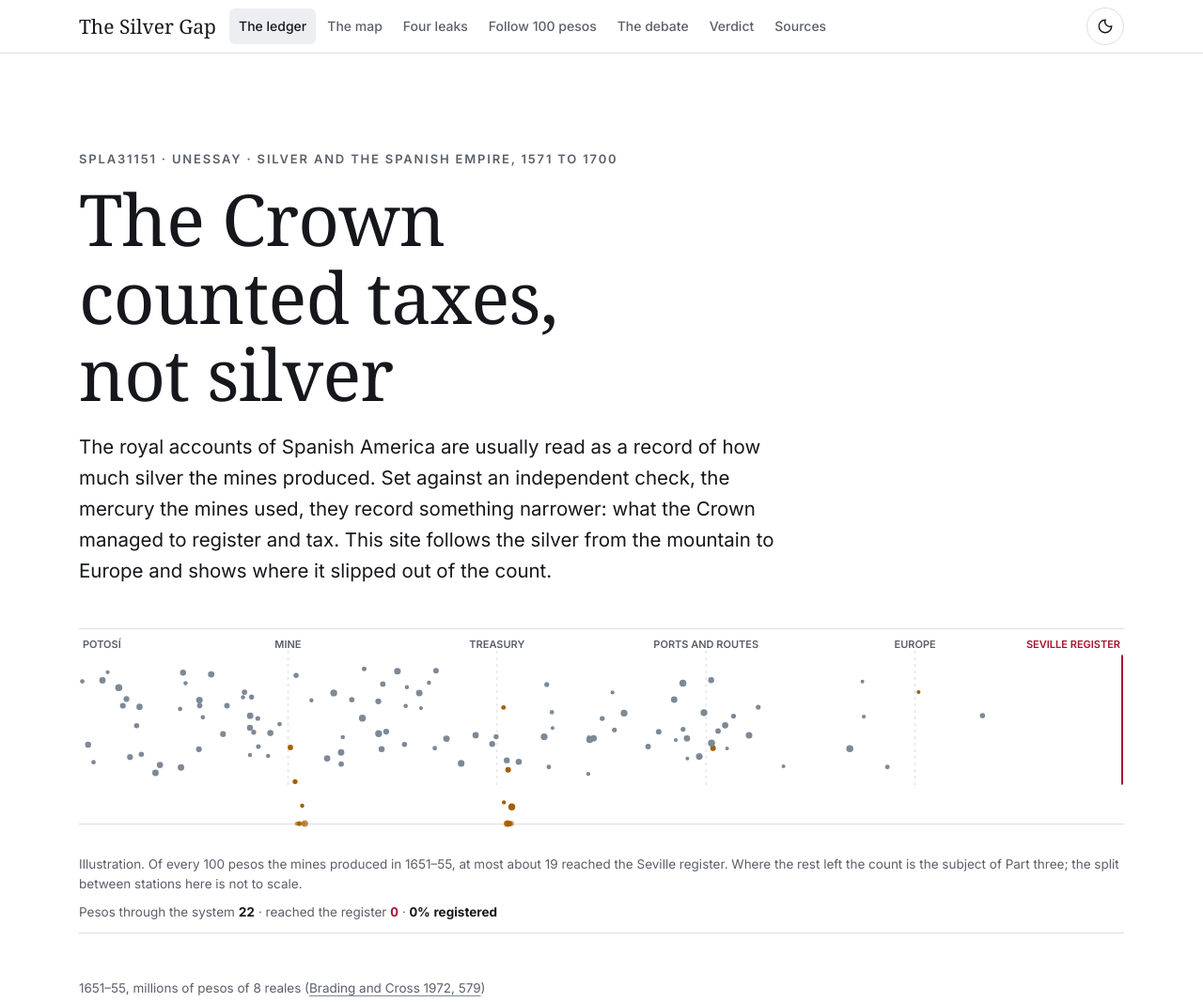
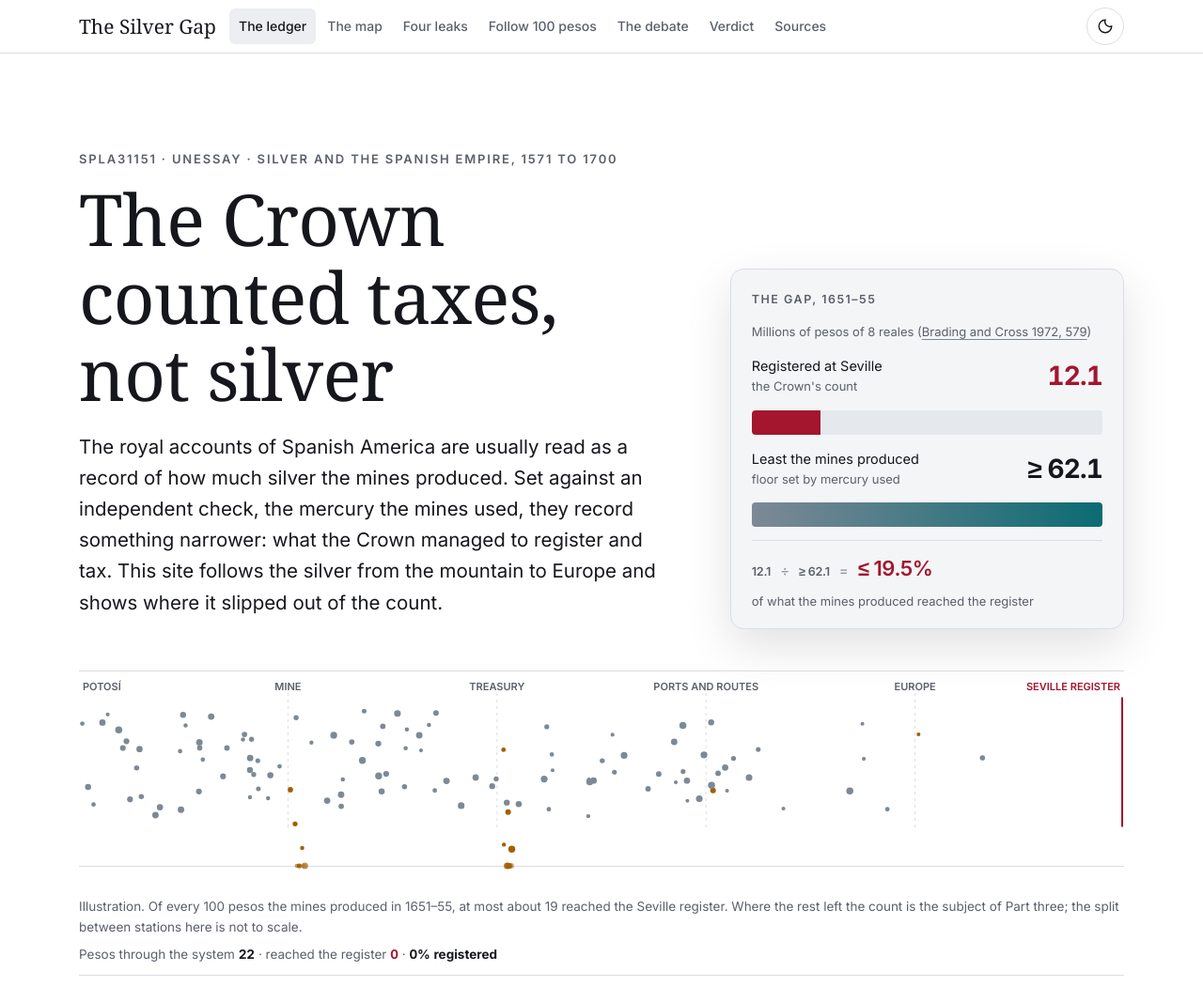
Before and after one commit to luke-cnln/silver-gap, a plain HTML site: page index.html in a window 1280 px wide. Shown: the top 1067 px of the page at 94% size. Drawn offline with Linux system fonts and the light colour scheme; a web font is replaced by a local one.

Commit message:
Hero: evidence card beside the claim, computed share, staged entrance; section reveals

```diff
--- a/index.html
+++ b/index.html
@@ -62,6 +62,7 @@ button{font-family:inherit;color:inherit}
 .hero h1{max-width:15ch}
 .hero .lede{margin-top:20px}
 .duel{margin-top:clamp(28px,4vw,48px);display:grid;gap:14px;max-width:880px}
+.duel .meta{font-size:13px;color:var(--mute)}
 .drow{display:grid;grid-template-columns:minmax(0,12em) minmax(0,1fr) 6em;gap:14px;align-items:center}
 .drow .l{font-size:14.5px}
 .drow .l small{display:block;color:var(--mute);font-size:13px}
@@ -74,6 +75,26 @@ button{font-family:inherit;color:inherit}
 .hstats span{font-size:14px;color:var(--mute)}
 .dv,.hstats strong,.card .num,.panel .big,.tcard .y{font-family:Inter,system-ui,sans-serif!important;font-weight:650!important;letter-spacing:-.03em;font-variant-numeric:tabular-nums lining-nums}
 .fig-n{font-family:Inter,system-ui,sans-serif;font-weight:600;font-size:.84em;letter-spacing:-.02em;font-variant-numeric:lining-nums}
+.hgrid{display:grid;grid-template-columns:minmax(0,1fr)}
+.hgrid>.sieve,.hgrid>.hstats,.hgrid>.cue{grid-column:1/-1}
+.hc-k{font-size:12.5px;letter-spacing:.12em;text-transform:uppercase;color:var(--mute);font-weight:600}
+.hc-eq{display:flex;flex-wrap:wrap;align-items:baseline;gap:6px 10px;padding-top:12px;border-top:1px solid var(--rule);font-size:15px;color:var(--mute)}
+.hc-eq i{font-style:normal;opacity:.7}
+.hc-eq b{color:var(--red);font-size:22px}
+.hc-eq small{flex-basis:100%;font-size:13px}
+@media(min-width:1080px){
+.hgrid{grid-template-columns:minmax(0,1.2fr) minmax(0,.8fr);column-gap:clamp(40px,5vw,80px);align-items:end}
+.hcard{margin-top:0;align-self:end;border:1px solid var(--rule);border-radius:14px;padding:22px 22px 18px;background:var(--panel);box-shadow:0 18px 50px rgb(0 0 0/.12)}
+.hcard .drow{grid-template-columns:minmax(0,1fr) auto}.hcard .drow .dtrack{grid-column:1/-1;grid-row:2;height:26px}
+.hcard .dv{font-size:28px}
+}
+/* reveal */
+.rv{opacity:0;transform:translateY(14px);transition:opacity .8s cubic-bezier(.2,.7,.1,1),transform .8s cubic-bezier(.2,.7,.1,1)}
+.rv.in{opacity:1;transform:none}
+.hero .hcopy>*{animation:hin .9s cubic-bezier(.2,.7,.1,1) both}
+.hero .hcopy>:nth-child(2){animation-delay:.08s}.hero .hcopy>:nth-child(3){animation-delay:.18s}
+.hero .hcard{animation:hin 1s .3s cubic-bezier(.2,.7,.1,1) both}
+@keyframes hin{from{opacity:0;transform:translateY(16px)}to{opacity:1;transform:none}}
 /* sieve */
 .sieve{position:relative;margin-top:clamp(26px,4vw,44px);border-top:1px solid var(--rule);border-bottom:1px solid var(--rule)}
 #sv{display:block;width:100%;height:clamp(170px,20vw,230px)}
@@ -237,6 +258,7 @@ body{font-size:16px}
 .tl .yr:nth-child(even){display:none}
 }
 @media print{
+.rv{opacity:1!important;transform:none!important}
 .top,#prog,.cue,.keys,.layers,.presets,.tbtn,.skip{display:none!important}
 .step{min-height:0}.stick{position:static;height:420px}
 .tpanel[hidden]{display:block!important}
@@ -259,18 +281,22 @@ a{color:inherit}
 </div></div>
 
 <header class="hero" id="top">
-<div class="wrap">
+<div class="wrap hgrid">
+<div class="hcopy">
 <div class="kicker">SPLA31151 · Unessay · Silver and the Spanish Empire, 1571 to 1700</div>
 <h1>The Crown counted taxes, not silver</h1>
 <p class="lede">The royal accounts of Spanish America are usually read as a record of how much silver the mines produced. Set against an independent check, the mercury the mines used, they record something narrower: what the Crown managed to register and tax. This site follows the silver from the mountain to Europe and shows where it slipped out of the count.</p>
+</div>
+<aside class="duel hcard" aria-label="1651 to 1655, millions of pesos">
+<div class="hc-k">The gap, 1651–55</div>
+<div class="meta">Millions of pesos of 8 reales (<a class="ref" href="#b-bc">Brading and Cross 1972, 579</a>)</div>
+<div class="drow"><div class="l">Registered at Seville<small>the Crown's count</small></div><div class="dtrack"><div class="dfill" data-w="19.5" style="background:var(--red)"></div></div><div class="dv" data-to="12.1" style="color:var(--red)">0</div></div>
+<div class="drow"><div class="l">Least the mines produced<small>floor set by mercury used</small></div><div class="dtrack"><div class="dfill" data-w="100" style="background:linear-gradient(90deg,var(--silver),var(--teal))"></div></div><div class="dv" data-to="62.1" data-pre="≥ ">0</div></div>
+<div class="hc-eq" aria-label="12.1 divided by at least 62.1 is at most 19.5 per cent"><span class="fig-n">12.1</span><i>÷</i><span class="fig-n">≥ 62.1</span><i>=</i><b class="fig-n">≤ 19.5%</b><small>of what the mines produced reached the register</small></div>
+</aside>
 <div class="sieve" aria-label="Animated illustration: silver flows from the mine towards Seville and most of it drops out on the way">
 <canvas id="sv" aria-hidden="true"></canvas>
 <div class="svcap"><span>Illustration. Of every 100 pesos the mines produced in 1651–55, at most about 19 reached the Seville register. Where the rest left the count is the subject of Part three; the split between stations here is not to scale.</span><span>Pesos through the system <b id="svp">0</b> · reached the register <b id="svr" style="color:var(--red)">0</b> · <b id="svq"></b></span></div>
-</div>
-<div class="duel" aria-label="1651 to 1655, millions of pesos">
-<div class="meta">1651–55, millions of pesos of 8 reales (<a class="ref" href="#b-bc">Brading and Cross 1972, 579</a>)</div>
-<div class="drow"><div class="l">Registered at Seville<small>the Crown's count</small></div><div class="dtrack"><div class="dfill" data-w="19.5" style="background:var(--red)"></div></div><div class="dv" data-to="12.1" style="color:var(--red)">0</div></div>
-<div class="drow"><div class="l">Least the mines produced<small>floor set by mercury used</small></div><div class="dtrack"><div class="dfill" data-w="100" style="background:linear-gradient(90deg,var(--silver),var(--teal))"></div></div><div class="dv" data-to="62.1" data-pre="≥ ">0</div></div>
 </div>
 <div class="hstats">
 <div><strong>≈ 1 in 5</strong><span>pesos produced in 1651–55 appear in the Seville register, at most</span></div>
@@ -541,6 +567,9 @@ const grow=new IntersectionObserver(es=>es.forEach(e=>{if(!e.isIntersecting)retu
  grow.unobserve(e.target);}),{threshold:.3});
 $$('.duel,.bars').forEach(el=>grow.observe(el));
 
+/* section reveals (headings and ledes only; never on sticky figures) */
+if(!reduce&&'IntersectionObserver' in window){const rv=new IntersectionObserver(es=>es.forEach(e=>{if(e.isIntersecting){e.target.classList.add('in');rv.unobserve(e.target);}}),{rootMargin:'0px 0px -8% 0px'});
+ $$('.band>.wrap>.kicker,.band>.wrap>h2,.band>.wrap>.lede').forEach(el=>{el.classList.add('rv');rv.observe(el);});}
 /* citation popovers */
 const pop=$('#pop');let popFor=null;
 const showPop=a=>{const li=document.getElementById(a.getAttribute('href').slice(1));if(!li)return;pop.textContent=li.textContent;pop.style.display='block';const r=a.getBoundingClientRect();const w=pop.offsetWidth;let x=r.left+scrollX+r.width/2-w/2;x=Math.max(8,Math.min(document.documentElement.clientWidth-w-8,x));let y=r.top+scrollY-pop.offsetHeight-10;if(r.top<pop.offsetHeight+70)y=r.bottom+scrollY+10;pop.style.left=x+'px';pop.style.top=y+'px';popFor=a;};
```
